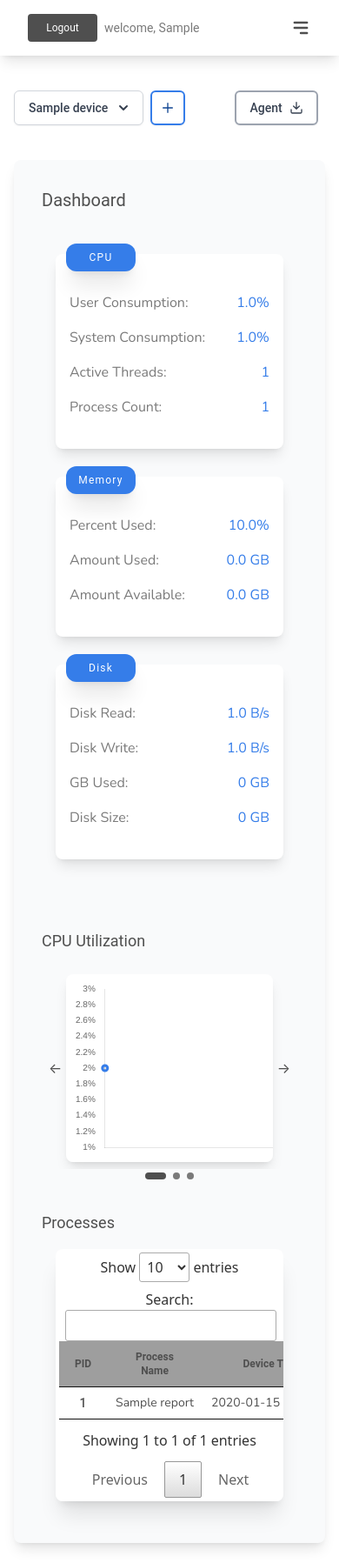
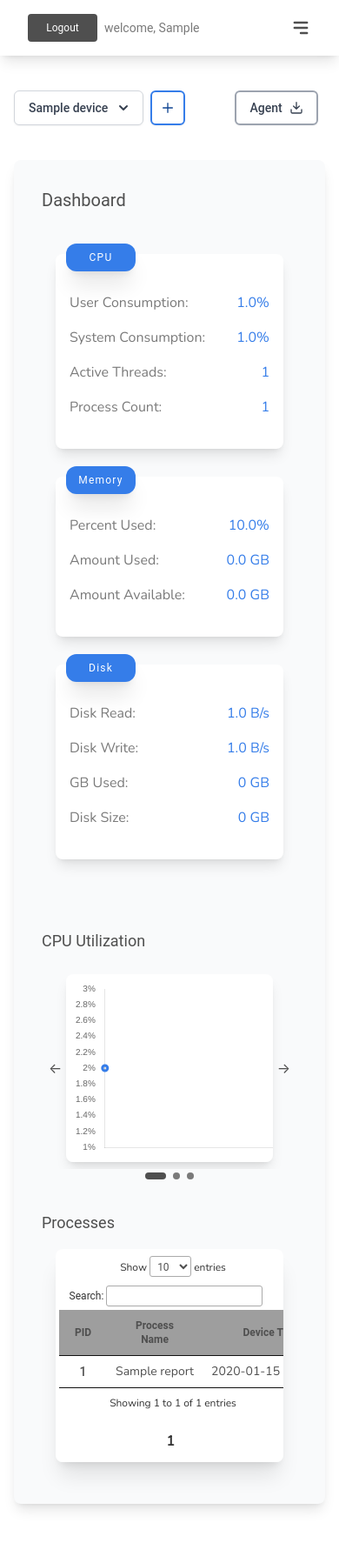
Before and after one commit to ryanpepe2000/mscs710-backend, a Flask app: a page that uses matrix-server/app/templates/dash/dashboard.html in a window 390 px wide. Shown: the top 1797 px of the page at 87% size. Run offline with Flask 2, Linux system fonts and the light colour scheme; a user stored in the database is signed in; tables that the repository leaves empty hold one stand-in row (values such as "Sample post"); parts of the project's set-up code (start-up, migrations or seed data) failed here and were passed over; grey boxes are pictures that could not be loaded.

Commit message:
Updated Process Table View + Misc Logging Messages across App

```diff
--- a/matrix-server/app/auth/views.py
+++ b/matrix-server/app/auth/views.py
@@ -68,6 +68,7 @@ def login_page():
                 flash(f'You are now logged in.', category='success')
                 return redirect(url_for('dash.dashboard_page')), 301
             else:
+                logger.warning(f'Invalid login attempt for user ({login_form.email.data}) from {request.remote_addr}')
                 flash(f'The email or password given was incorrect. Please try again.', category='danger')
 
     return render_template('auth/login.html', form=login_form), 200
--- a/matrix-server/app/dash/views.py
+++ b/matrix-server/app/dash/views.py
@@ -10,6 +10,7 @@ logger = logging.getLogger(__name__.split(".", 1)[1])
 
 
 @dash.route('/dashboard', methods=['GET'])
+@dash.route('/dashboard/', methods=['GET'])
 def dashboard_page():
     if current_user.is_authenticated:
         # Check for Registered Devices (if any)
@@ -22,11 +23,11 @@ def dashboard_page():
             # Query all metrics
             metrics = Metrics(device_ref)
 
-            logger.info(f"Metric Validation Outcome: {metrics.is_valid()}")
-
             if metrics.is_valid():
+                logger.info(f'Successfully fetched metrics for: {device_ref.device_name}')
                 chart_data = ChartMetrics(metrics)
             else:
+                logger.error(f'Unable to fetch valid metrics for: {device_ref.device_name}')
                 metrics = None
                 chart_data = None
 
@@ -56,20 +57,20 @@ def dashboard_device_page(device_name):
             # Query all metrics
             metrics = Metrics(device_ref)
 
-            logger.info(f"Metric Validation Outcome: {metrics.is_valid()}")
-
             if metrics.is_valid():
+                logger.info(f'Successfully fetched metrics for: {device_ref.device_name}')
                 chart_data = ChartMetrics(metrics)
             else:
+                logger.error(f'Unable to fetch valid metrics for: {device_ref.device_name}')
                 metrics = None
                 chart_data = None
 
-            flash(f'Now viewing metrics collected for {device_ref.device_name}', category='info')
             return render_template('dash/dashboard.html', devices=user_devices, current_device=device_ref.device_name,
                                    metrics=metrics, chart_data=chart_data, conv_bytes=util.bytes_to_amt_per_sec), 200
         else:
+            logger.debug(f'Requested device ({device_name}) could not be found for user: {current_user.email}')
             flash(f'Device requested does not exist or the device does not belong to you.', category='danger')
-            return "Nope", 404
+            return render_template('404.html'), 404
 
     else:
         # User must log in to view the Dashboard
@@ -91,7 +92,7 @@ def register_device():
                 db.session.add(new_device)
                 db.session.commit()
 
-                logger.info("Committing new Registered User Device")
+                logger.info(f'Committing new Registered User Device: {new_device.device_name}')
                 flash(f'Device registered successfully! Now viewing {new_device.device_name}', category='success')
                 return redirect(url_for('dash.dashboard_device_page', device_name=new_device.device_name)), 301
 
--- a/matrix-server/app/main/views.py
+++ b/matrix-server/app/main/views.py
@@ -1,6 +1,6 @@
 import logging
 from . import main
-from flask import render_template, redirect, url_for, flash
+from flask import render_template
 from flask_login import current_user
 
 logger = logging.getLogger(__name__.split(".", 1)[1])
--- a/matrix-server/app/static/dash.js
+++ b/matrix-server/app/static/dash.js
@@ -104,7 +104,7 @@ function updateChartData() {
                             if (current_index == 2) {
                                 return formatFileSize(value, 2);
                             } else {
-                                return value + '%';
+                                return Math.round(value * 100) / 100 + '%';
                             }
                         }
                     },
@@ -186,20 +186,72 @@ function updateChartTitle() {
 }
 
 /* Metric Process Behavior */
-const process_view_wrapper = document.querySelector('.view-more-btn');
-const process_view_text = document.querySelector('button.view-btn');
-const process_hidden_rows = document.querySelectorAll('.hidden-row');
+function updateTableView() {
+    // Entries Length Selector
+    const entries = document.querySelector('.dataTables_length');
+    entries.classList.add('entries-text');
 
-let rotation = 0;
+    const entries_select = document.getElementsByName('process_table_length')[0];
+    entries_select.classList.add('entries-select');
 
-process_view_wrapper.addEventListener('click', () => {
-   for (let i = 0; i < process_hidden_rows.length; i++) {
-       process_hidden_rows[i].classList.toggle('hidden');
-   }
+    // Search Bar
+    const table_filter = document.querySelector('.dataTables_filter');
+    table_filter.classList.add('table-filter');
 
-   if (process_view_text.innerHTML.includes('view more')) {
-       process_view_text.innerHTML = 'view less';
-   } else {
-       process_view_text.innerHTML = 'view more';
-   }
-});
+    const table_search_bar = document.querySelectorAll('input[type=search]')[0];
+    table_search_bar.classList.add('table-search-bar');
+
+    table_search_bar.addEventListener('keypress', () => {
+            updateTableView();
+    });
+
+    // Table Information
+    const table_info = document.querySelector('.dataTables_info');
+    table_info.classList.add('table-info', '!h-full');
+
+    // Process Pages
+    const previous_btn = document.querySelector('a.previous');
+    previous_btn.remove();
+
+    const next_btn = document.querySelector('a.next');
+    next_btn.remove();
+
+    // Page List
+    let page_numbers = document.querySelectorAll('.paginate_button');
+
+    page_numbers.forEach( page => {
+                if (page.classList.contains('current')) {
+                    page.style.removeProperty('background');
+                    page.classList.remove('current');
+                    page.classList.add("!font-['Roboto']", '!font-bold', 'hover:!bg-gray-200');
+                }
+            })
+
+    addPageListeners(page_numbers);
+}
+
+function addPageListeners(pages) {
+    pages.forEach( page => {
+        page.classList.add('!bg-transparent', '!bg-opacity-0', '!font-matrix_body', '!text-matrix_gray-100', '!border-0', 'hover:!bg-gray-50', '!rounded-lg', 'hover:!border-0');
+
+        page.addEventListener('click', () => {
+            // Remove Added Elements
+            document.querySelector('a.previous').remove();
+            document.querySelector('a.next').remove();
+
+            // Update Page Number Reference
+            page_numbers = document.querySelectorAll('.paginate_button');
+
+            pages.forEach( page => {
+                if (page.classList.contains('current')) {
+                    page.style.removeProperty('color');
+                    page.classList.remove('current');
+                    page.classList.add("!font-['Roboto']", '!font-bold', 'hover:!bg-opacity-0');
+                }
+            })
+
+            // Recursively Call Function on Event to Update New Elements (If any)
+            addPageListeners(page_numbers)
+        });
+    });
+}
--- a/matrix-server/app/static/main.css
+++ b/matrix-server/app/static/main.css
@@ -472,6 +472,10 @@ Ensure the default browser behavior of the `hidden` attribute.
   --tw-backdrop-sepia:  ;
 }
 
+.visible{
+  visibility: visible;
+}
+
 .static{
   position: static;
 }
@@ -694,6 +698,10 @@ Ensure the default browser behavior of the `hidden` attribute.
   display: table-row;
 }
 
+.grid{
+  display: grid;
+}
+
 .hidden{
   display: none;
 }
@@ -748,6 +756,10 @@ Ensure the default browser behavior of the `hidden` attribute.
 
 .h-14{
   height: 3.5rem;
+}
+
+.\!h-full{
+  height: 100% !important;
 }
 
 .w-screen{
@@ -905,6 +917,10 @@ Ensure the default browser behavior of the `hidden` attribute.
   border-radius: 0.75rem;
 }
 
+.\!rounded-lg{
+  border-radius: 0.5rem !important;
+}
+
 .border{
   border-width: 1px;
 }
@@ -915,6 +931,10 @@ Ensure the default browser behavior of the `hidden` attribute.
 
 .border-0{
   border-width: 0px;
+}
+
+.\!border-0{
+  border-width: 0px !important;
 }
 
 .border-b{
@@ -955,6 +975,14 @@ Ensure the default browser behavior of the `hidden` attribute.
   background-color: rgb(53 125 233 / var(--tw-bg-opacity));
 }
 
+.\!bg-transparent{
+  background-color: transparent !important;
+}
+
+.\!bg-opacity-0{
+  --tw-bg-opacity: 0 !important;
+}
+
 .bg-no-repeat{
   background-repeat: no-repeat;
 }
@@ -1063,6 +1091,14 @@ Ensure the default browser behavior of the `hidden` attribute.
   font-family: 'roboto';
 }
 
+.\!font-\[\'Roboto\'\]{
+  font-family: 'Roboto' !important;
+}
+
+.\!font-matrix_body{
+  font-family: Nunito !important;
+}
+
 .text-xs{
   font-size: 0.75rem;
   line-height: 1rem;
@@ -1100,6 +1136,10 @@ Ensure the default browser behavior of the `hidden` attribute.
   font-weight: 600;
 }
 
+.\!font-bold{
+  font-weight: 700 !important;
+}
+
 .leading-6{
   line-height: 1.5rem;
 }
@@ -1141,6 +1181,11 @@ Ensure the default browser behavior of the `hidden` attribute.
 .text-white{
   --tw-text-opacity: 1;
   color: rgb(255 255 255 / var(--tw-text-opacity));
+}
+
+.\!text-matrix_gray-100{
+  --tw-text-opacity: 1 !important;
+  color: rgb(122 122 122 / var(--tw-text-opacity)) !important;
 }
 
 .shadow-sm{
@@ -1399,6 +1444,137 @@ Ensure the default browser behavior of the `hidden` attribute.
 }
 
 /* Metric Process Data Components */
+
+.entries-text{
+  padding-top: 0.25rem;
+  padding-left: 0.5rem;
+  font-family: Nunito;
+  font-size: 0.75rem;
+  line-height: 1rem;
+  --tw-text-opacity: 1;
+  color: rgb(122 122 122 / var(--tw-text-opacity));
+}
+
+@media (min-width: 768px){
+  .entries-text{
+    font-size: 0.875rem;
+    line-height: 1.25rem;
+  }
+}
+
+.entries-select{
+  height: 1.5rem;
+  width: 3rem;
+  --tw-border-opacity: 1;
+  border-color: rgb(122 122 122 / var(--tw-border-opacity));
+  font-family: 'Roboto';
+  font-size: 0.75rem;
+  line-height: 1rem;
+  --tw-text-opacity: 1;
+  color: rgb(79 79 79 / var(--tw-text-opacity));
+  transition-property: color, background-color, border-color, fill, stroke, opacity, box-shadow, transform, filter, -webkit-text-decoration-color, -webkit-backdrop-filter;
+  transition-property: color, background-color, border-color, text-decoration-color, fill, stroke, opacity, box-shadow, transform, filter, backdrop-filter;
+  transition-property: color, background-color, border-color, text-decoration-color, fill, stroke, opacity, box-shadow, transform, filter, backdrop-filter, -webkit-text-decoration-color, -webkit-backdrop-filter;
+  transition-timing-function: cubic-bezier(0.4, 0, 0.2, 1);
+  transition-duration: 300ms;
+}
+
+.entries-select:focus{
+  outline: 2px solid transparent;
+  outline-offset: 2px;
+  --tw-ring-offset-shadow: var(--tw-ring-inset) 0 0 0 var(--tw-ring-offset-width) var(--tw-ring-offset-color);
+  --tw-ring-shadow: var(--tw-ring-inset) 0 0 0 calc(0px + var(--tw-ring-offset-width)) var(--tw-ring-color);
+  box-shadow: var(--tw-ring-offset-shadow), var(--tw-ring-shadow), var(--tw-shadow, 0 0 #0000);
+}
+
+.table-filter{
+  height: 2rem;
+  padding-top: 0.25rem;
+  padding-right: 0.5rem;
+  font-family: 'Roboto';
+  font-size: 0.75rem;
+  line-height: 1rem;
+  --tw-text-opacity: 1;
+  color: rgb(122 122 122 / var(--tw-text-opacity));
+}
+
+@media (min-width: 768px){
+  .table-filter{
+    font-size: 0.875rem;
+    line-height: 1.25rem;
+  }
+}
+
+.table-search-bar{
+  margin-left: 0.5rem;
+  height: 1.5rem;
+  font-family: 'Roboto';
+  font-size: 0.75rem;
+  line-height: 1rem;
+  --tw-text-opacity: 1;
+  color: rgb(79 79 79 / var(--tw-text-opacity));
+  transition-property: all;
+  transition-timing-function: cubic-bezier(0.4, 0, 0.2, 1);
+  transition-duration: 300ms;
+}
+
+.table-search-bar:focus{
+  outline: 2px solid transparent;
+  outline-offset: 2px;
+  --tw-ring-offset-shadow: var(--tw-ring-inset) 0 0 0 var(--tw-ring-offset-width) var(--tw-ring-offset-color);
+  --tw-ring-shadow: var(--tw-ring-inset) 0 0 0 calc(2px + var(--tw-ring-offset-width)) var(--tw-ring-color);
+  box-shadow: var(--tw-ring-offset-shadow), var(--tw-ring-shadow), var(--tw-shadow, 0 0 #0000);
+  --tw-ring-opacity: 1;
+  --tw-ring-color: rgb(53 125 233 / var(--tw-ring-opacity));
+  --tw-ring-offset-width: 2px;
+  --tw-ring-offset-color: #f3f4f6;
+}
+
+@media (min-width: 768px){
+  .table-search-bar{
+    font-size: 0.875rem;
+    line-height: 1.25rem;
+  }
+}
+
+.table-info{
+  margin-top: auto;
+  margin-bottom: auto;
+  height: 100%;
+  padding-top: 0.25rem;
+  padding-bottom: 0.25rem;
+  padding-left: 0.5rem;
+  font-family: Nunito;
+  font-size: 0.75rem;
+  line-height: 1rem;
+  --tw-text-opacity: 1;
+  color: rgb(122 122 122 / var(--tw-text-opacity));
+}
+
+@media (min-width: 768px){
+  .table-info{
+    font-size: 0.875rem;
+    line-height: 1.25rem;
+  }
+}
+
+.table-page{
+  border-width: 0px;
+  border-style: none;
+  background-color: transparent;
+  font-family: Nunito;
+  font-size: 0.75rem;
+  line-height: 1rem;
+  --tw-text-opacity: 1;
+  color: rgb(122 122 122 / var(--tw-text-opacity));
+}
+
+@media (min-width: 768px){
+  .table-page{
+    font-size: 0.875rem;
+    line-height: 1.25rem;
+  }
+}
 
 .table-header{
   padding-left: 0.25rem;
@@ -1557,6 +1733,10 @@ Ensure the default browser behavior of the `hidden` attribute.
   cursor: pointer;
 }
 
+.hover\:\!border-0:hover{
+  border-width: 0px !important;
+}
+
 .hover\:bg-gray-50:hover{
   --tw-bg-opacity: 1;
   background-color: rgb(249 250 251 / var(--tw-bg-opacity));
@@ -1565,6 +1745,20 @@ Ensure the default browser behavior of the `hidden` attribute.
 .hover\:bg-gray-100:hover{
   --tw-bg-opacity: 1;
   background-color: rgb(243 244 246 / var(--tw-bg-opacity));
+}
+
+.hover\:\!bg-gray-200:hover{
+  --tw-bg-opacity: 1 !important;
+  background-color: rgb(229 231 235 / var(--tw-bg-opacity)) !important;
+}
+
+.hover\:\!bg-gray-50:hover{
+  --tw-bg-opacity: 1 !important;
+  background-color: rgb(249 250 251 / var(--tw-bg-opacity)) !important;
+}
+
+.hover\:\!bg-opacity-0:hover{
+  --tw-bg-opacity: 0 !important;
 }
 
 .hover\:text-matrix_blue-200:hover{
--- a/matrix-server/app/templates/components/matrix_nav.html
+++ b/matrix-server/app/templates/components/matrix_nav.html
@@ -18,7 +18,7 @@
         </div>
         <nav class="z-20 hidden md:flex flex-col flex-grow pb-4 pr-4 md:pb-0 md:justify-end md:flex-row nav-menu">
             <a href="{{ url_for('main.about_page')}}" class="py-4 px-5 my-0.5 font-['Roboto'] text-matrix_blue-100 hover:text-matrix_blue-200 transition duration-300">About</a>
-            <a href="#" class="py-4 px-5 my-0.5 font-['Roboto'] text-matrix_blue-100 hover:text-matrix_blue-200 transition duration-300">Documentation</a>
+            <a href="https://drive.google.com/drive/folders/1Fb4ZnYBM1lGYKkjowi3ugWR0S9SciK6T?usp=sharing" class="py-4 px-5 my-0.5 font-['Roboto'] text-matrix_blue-100 hover:text-matrix_blue-200 transition duration-300">Documentation</a>
             <a href="mailto:contact.matrixsystems@gmail.com" class="py-4 pl-5 my-0.5 font-['Roboto'] text-matrix_blue-100 hover:text-matrix_blue-200 transition duration-300">Contact</a>
         </nav>
     </div>
--- a/matrix-server/app/templates/dash/dashboard.html
+++ b/matrix-server/app/templates/dash/dashboard.html
@@ -213,7 +213,10 @@ Matrix - Dashboard
                                 return data.substring(0, 20) + "...";
                             } else return data;
                         },
-                    }]
+                    }],
+                    "fnDrawCallback" : function(oSettings) {
+                        updateTableView();
+                    }
                 });
                 proc_table.show();
             });
--- a/matrix-server/tailwind.config.js
+++ b/matrix-server/tailwind.config.js
@@ -1,10 +1,12 @@
 module.exports = {
+  mode: 'jit',
   content: [
       './app/templates/*.html',
       './app/templates/main/*.html',
       './app/templates/auth/*.html',
       './app/templates/dash/*.html',
-      './app/templates/components/*.html'
+      './app/templates/components/*.html',
+      './app/static/*.js'
   ],
   theme: {
     extend: {
```
Also changed, not shown: matrix-server/app/agent/views.py (+18 -11 lines), matrix-server/app/static/src/main.css (+24 -0 lines).
